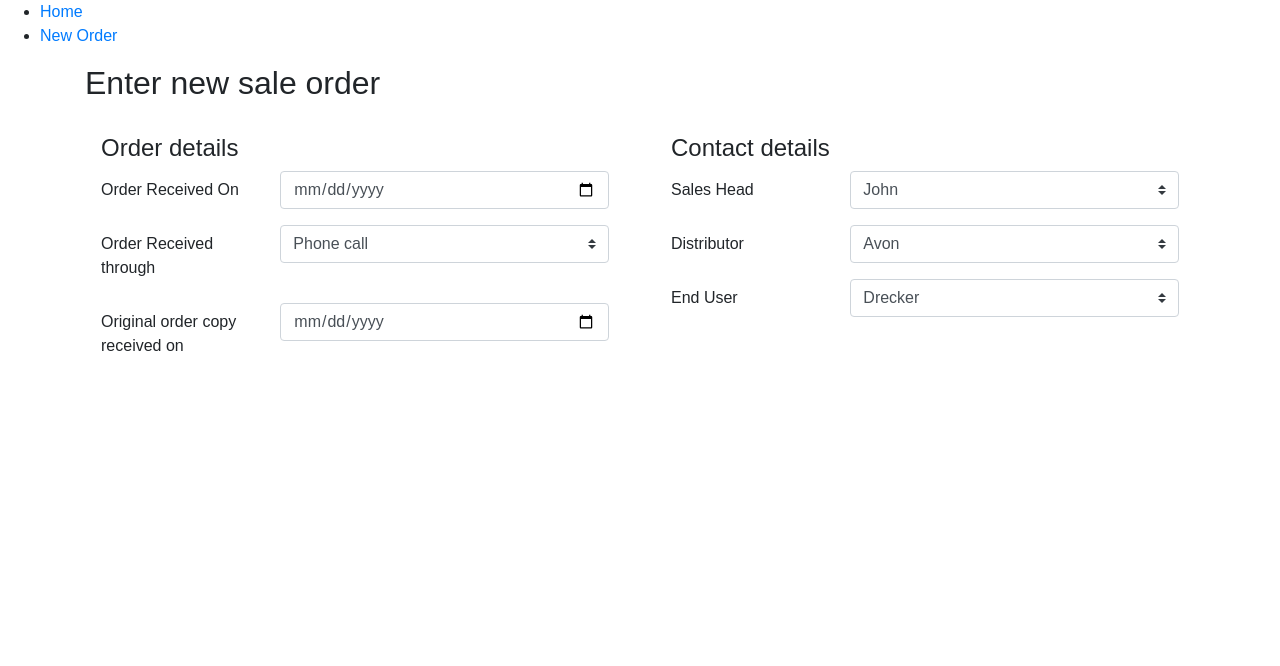
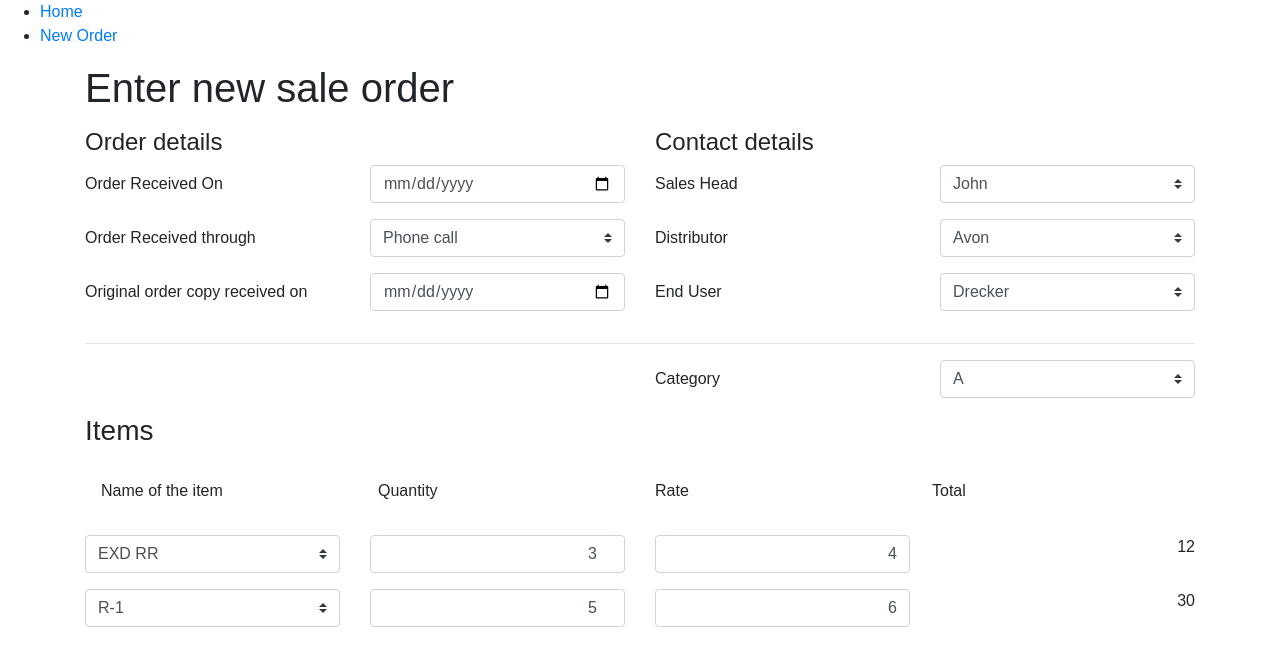
Before and after one commit to ashwins93/expert-octo-giggle, a React (Create React App) app in the folder interface/: page /sales/new in a window 1280 px wide. Shown: the top 666 px of the page. Built offline with nearby package versions, Linux system fonts and the light colour scheme.

Commit message:
Update SalesForm

```diff
--- a/interface/src/components/SalesForm/ContactDetails.js
+++ b/interface/src/components/SalesForm/ContactDetails.js
@@ -2,11 +2,11 @@ import React from 'react';
 import { FormGroup, Label, Col, CustomInput } from 'reactstrap';
 
 const ContactDetails = () => (
-  <div className="p-3 my-2">
+  <div className="my-2">
     <h4>Contact details</h4>
     <FormGroup row>
-      <Label sm={4}>Sales Head</Label>
-      <Col sm={8}>
+      <Label sm={6}>Sales Head</Label>
+      <Col sm={6}>
         <CustomInput type="select">
           <option value="1">John</option>
           <option value="2">Doe</option>
@@ -15,8 +15,8 @@ const ContactDetails = () => (
       </Col>
     </FormGroup>
     <FormGroup row>
-      <Label sm={4}>Distributor</Label>
-      <Col sm={8}>
+      <Label sm={6}>Distributor</Label>
+      <Col sm={6}>
         <CustomInput type="select">
           <option value="1">Avon</option>
           <option value="2">Spock</option>
@@ -25,8 +25,8 @@ const ContactDetails = () => (
       </Col>
     </FormGroup>
     <FormGroup row>
-      <Label sm={4}>End User</Label>
-      <Col sm={8}>
+      <Label sm={6}>End User</Label>
+      <Col sm={6}>
         <CustomInput type="select">
           <option value="1">Drecker</option>
           <option value="2">Beckett</option>
--- /dev/null
+++ b/interface/src/components/SalesForm/ItemList.js
@@ -0,0 +1,35 @@
+import React, { Fragment } from 'react';
+import { FormGroup, CustomInput, Input, Col, Row } from 'reactstrap';
+
+const ItemList = ({ items }) => (
+  <Fragment>
+    <h3>Items</h3>
+    <Row className="p-3 my-3">
+      <Col sm={3}>Name of the item</Col>
+      <Col sm={3}>Quantity</Col>
+      <Col sm={3}>Rate</Col>
+      <Col sm={3}>Total</Col>
+    </Row>
+    {items.map(item => (
+      <FormGroup row>
+        <Col sm={3}>
+          <CustomInput type="select" value={item.name}>
+            <option>{item.name}</option>
+            <option>Random</option>
+          </CustomInput>
+        </Col>
+        <Col sm={3}>
+          <Input className="text-right" type="number" value={item.quantity} />
+        </Col>
+        <Col sm={3}>
+          <Input className="text-right" type="text" value={item.rate} />
+        </Col>
+        <Col className="text-right" sm={3}>
+          {item.quantity * item.rate}
+        </Col>
+      </FormGroup>
+    ))}
+  </Fragment>
+);
+
+export default ItemList;
--- a/interface/src/components/SalesForm/OrderDetails.js
+++ b/interface/src/components/SalesForm/OrderDetails.js
@@ -2,15 +2,17 @@ import React from 'react';
 import { FormGroup, Label, Input, Col, CustomInput } from 'reactstrap';
 
 const OrderDetails = () => (
-  <div className="p-3 my-2">
+  <div className="my-2">
     <h4>Order details</h4>
     <FormGroup row>
-      <Label sm={4}>Order Received On</Label>
-      <Col sm={8}><Input type="date" /></Col>
+      <Label sm={6}>Order Received On</Label>
+      <Col sm={6}>
+        <Input type="date" />
+      </Col>
     </FormGroup>
     <FormGroup row>
-      <Label sm={4}>Order Received through</Label>
-      <Col sm={8}>
+      <Label sm={6}>Order Received through</Label>
+      <Col sm={6}>
         <CustomInput type="select">
           <option value="phone_call">Phone call</option>
           <option value="message">Message</option>
@@ -19,10 +21,12 @@ const OrderDetails = () => (
       </Col>
     </FormGroup>
     <FormGroup row>
-      <Label sm={4}>Original order copy received on</Label>
-      <Col sm={8}><Input type="date" /></Col>
+      <Label sm={6}>Original order copy received on</Label>
+      <Col sm={6}>
+        <Input type="date" />
+      </Col>
     </FormGroup>
-  </div >
+  </div>
 );
 
 export default OrderDetails;
--- a/interface/src/components/SalesForm/index.js
+++ b/interface/src/components/SalesForm/index.js
@@ -1,18 +1,40 @@
 import React, { Component } from 'react';
 import OrderDetails from './OrderDetails';
 import ContactDetails from './ContactDetails';
-import { Container, Row, Col, Form } from 'reactstrap';
+import ItemList from './ItemList';
+import {
+  Container,
+  Row,
+  Col,
+  Form,
+  CustomInput,
+  FormGroup,
+  Label
+} from 'reactstrap';
 
 class SalesForm extends Component {
   constructor(props) {
     super(props);
-    this.state = {};
+    this.state = {
+      items: [
+        {
+          name: 'EXD RR',
+          quantity: 3,
+          rate: 4
+        },
+        {
+          name: 'R-1',
+          quantity: 5,
+          rate: 6
+        }
+      ]
+    };
   }
 
   render() {
     return (
       <Container>
-        <h2>Enter new sale order</h2>
+        <h1>Enter new sale order</h1>
         <Form>
           <Row>
             <Col>
@@ -22,6 +44,18 @@ class SalesForm extends Component {
               <ContactDetails />
             </Col>
           </Row>
+          <hr />
+          <FormGroup row>
+            <Label sm={{ size: 3, offset: 6 }}>Category</Label>
+            <Col sm={3}>
+              <CustomInput type="select">
+                <option>A</option>
+                <option>B</option>
+                <option>C</option>
+              </CustomInput>
+            </Col>
+          </FormGroup>
+          <ItemList items={this.state.items} />
         </Form>
       </Container>
     );
```
Also changed, not shown: 1 other file (tests, documents, lock files or other folders).
